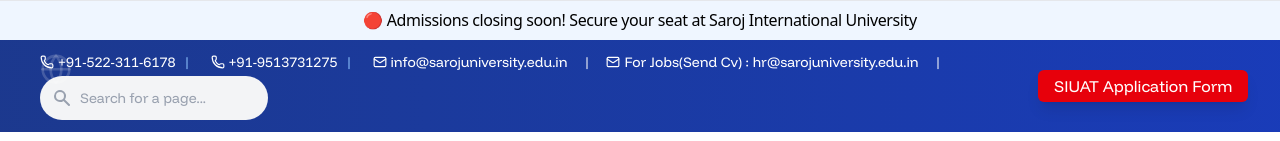
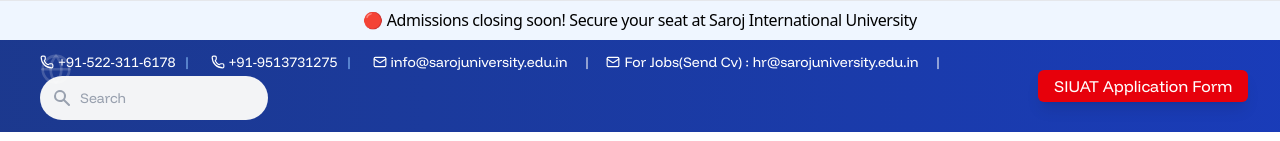
Before and after one commit to Saroj-Eductaion-Group/SIU, a React (Vite) app: page /rnd in a window 1280 px wide. Shown: the top 141 px of the page. Built offline with nearby package versions, Linux system fonts and the light colour scheme.

Commit message:
Updated search bar

```diff
--- a/src/components/SearchBar.jsx
+++ b/src/components/SearchBar.jsx
@@ -220,7 +220,7 @@
         </span>
         <input
           type="text"
-          placeholder="Search for a page..."
+          placeholder="Search"
           value={query}
           onChange={handleSearchChange}
           // Tailwind classes for styling the input field
```
